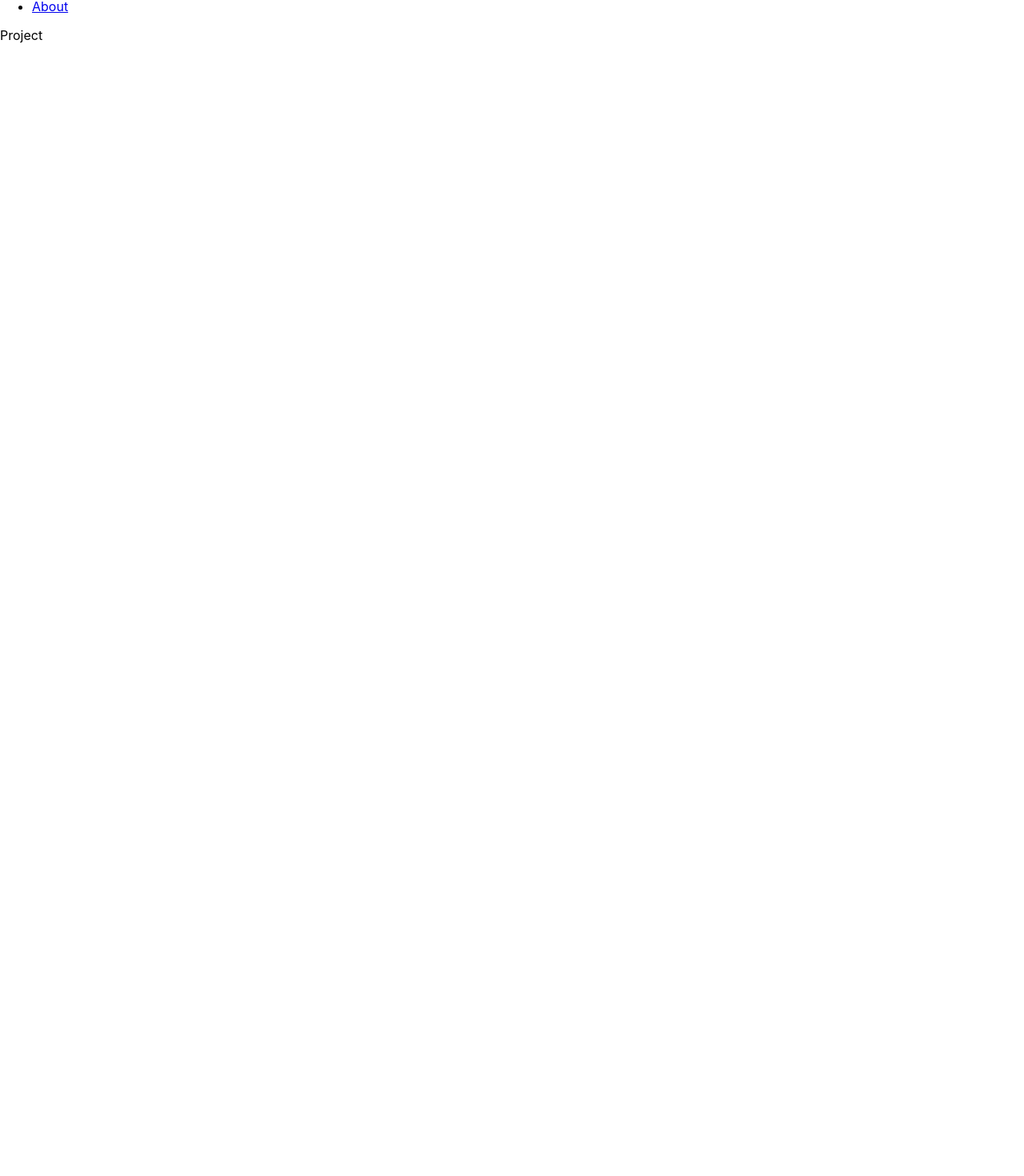
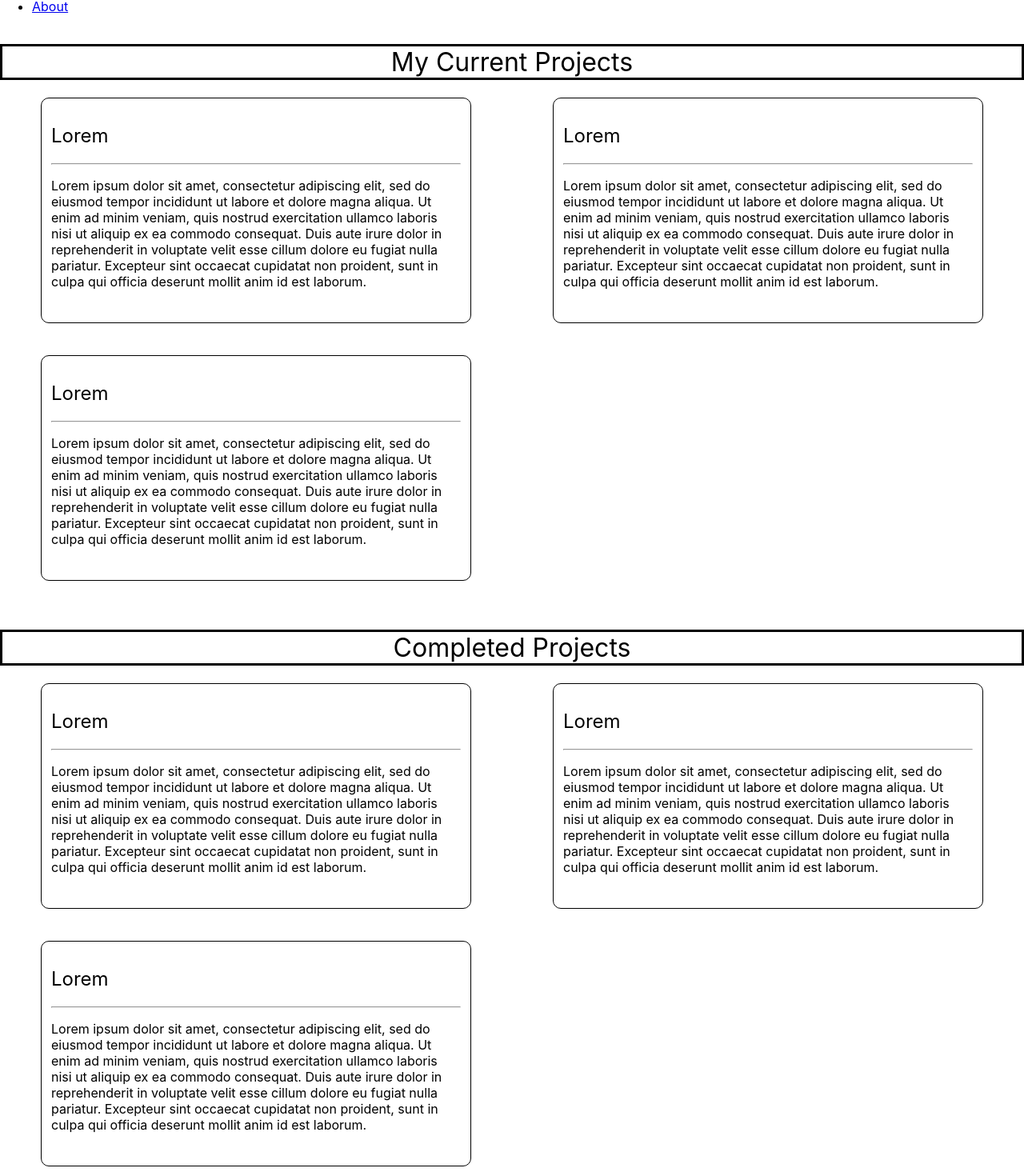
Before and after one commit to thiczd/portfolio, a React (Create React App) app: page /project in a window 1280 px wide. Shown: the part 58-1528 px from the top of the page at 80% size. Before the commit the page ends 800 px from the top, so only its background shows below. Built offline with nearby package versions, Linux system fonts and the light colour scheme.

Commit message:
added project skeleton

```diff
--- a/src/Components/Project.js
+++ b/src/Components/Project.js
@@ -1,7 +1,101 @@
 import React from "react";
+import "../css/project.css";
+import { motion } from "framer-motion";
 
 const Project = () => {
-  return <div>Project</div>;
+  return (
+    <>
+      <div>
+        <h1 className="title-projects-section"> My Current Projects</h1>
+        <motion.div className="grid-project">
+          <motion.div className="grid-box-project">
+            <h2>Lorem</h2>
+            <hr></hr>
+            <p>
+              Lorem ipsum dolor sit amet, consectetur adipiscing elit, sed do
+              eiusmod tempor incididunt ut labore et dolore magna aliqua. Ut
+              enim ad minim veniam, quis nostrud exercitation ullamco laboris
+              nisi ut aliquip ex ea commodo consequat. Duis aute irure dolor in
+              reprehenderit in voluptate velit esse cillum dolore eu fugiat
+              nulla pariatur. Excepteur sint occaecat cupidatat non proident,
+              sunt in culpa qui officia deserunt mollit anim id est laborum.
+            </p>
+          </motion.div>
+          <motion.div className="grid-box-project">
+            <h2>Lorem</h2>
+            <hr></hr>
+            <p>
+              Lorem ipsum dolor sit amet, consectetur adipiscing elit, sed do
+              eiusmod tempor incididunt ut labore et dolore magna aliqua. Ut
+              enim ad minim veniam, quis nostrud exercitation ullamco laboris
+              nisi ut aliquip ex ea commodo consequat. Duis aute irure dolor in
+              reprehenderit in voluptate velit esse cillum dolore eu fugiat
+              nulla pariatur. Excepteur sint occaecat cupidatat non proident,
+              sunt in culpa qui officia deserunt mollit anim id est laborum.
+            </p>
+          </motion.div>
+          <motion.div className="grid-box-project">
+            <h2>Lorem</h2>
+            <hr></hr>
+            <p>
+              Lorem ipsum dolor sit amet, consectetur adipiscing elit, sed do
+              eiusmod tempor incididunt ut labore et dolore magna aliqua. Ut
+              enim ad minim veniam, quis nostrud exercitation ullamco laboris
+              nisi ut aliquip ex ea commodo consequat. Duis aute irure dolor in
+              reprehenderit in voluptate velit esse cillum dolore eu fugiat
+              nulla pariatur. Excepteur sint occaecat cupidatat non proident,
+              sunt in culpa qui officia deserunt mollit anim id est laborum.
+            </p>
+          </motion.div>
+        </motion.div>
+      </div>
+
+      <div>
+        <h1 className="title-projects-section">Completed Projects</h1>
+        <div className="grid-project">
+          <motion.div className="grid-box-project">
+            <h2>Lorem</h2>
+            <hr></hr>
+            <p>
+              Lorem ipsum dolor sit amet, consectetur adipiscing elit, sed do
+              eiusmod tempor incididunt ut labore et dolore magna aliqua. Ut
+              enim ad minim veniam, quis nostrud exercitation ullamco laboris
+              nisi ut aliquip ex ea commodo consequat. Duis aute irure dolor in
+              reprehenderit in voluptate velit esse cillum dolore eu fugiat
+              nulla pariatur. Excepteur sint occaecat cupidatat non proident,
+              sunt in culpa qui officia deserunt mollit anim id est laborum.
+            </p>
+          </motion.div>
+          <div className="grid-box-project">
+            <h2>Lorem</h2>
+            <hr></hr>
+            <p>
+              Lorem ipsum dolor sit amet, consectetur adipiscing elit, sed do
+              eiusmod tempor incididunt ut labore et dolore magna aliqua. Ut
+              enim ad minim veniam, quis nostrud exercitation ullamco laboris
+              nisi ut aliquip ex ea commodo consequat. Duis aute irure dolor in
+              reprehenderit in voluptate velit esse cillum dolore eu fugiat
+              nulla pariatur. Excepteur sint occaecat cupidatat non proident,
+              sunt in culpa qui officia deserunt mollit anim id est laborum.
+            </p>
+          </div>
+          <div className="grid-box-project">
+            <h2>Lorem</h2>
+            <hr></hr>
+            <p>
+              Lorem ipsum dolor sit amet, consectetur adipiscing elit, sed do
+              eiusmod tempor incididunt ut labore et dolore magna aliqua. Ut
+              enim ad minim veniam, quis nostrud exercitation ullamco laboris
+              nisi ut aliquip ex ea commodo consequat. Duis aute irure dolor in
+              reprehenderit in voluptate velit esse cillum dolore eu fugiat
+              nulla pariatur. Excepteur sint occaecat cupidatat non proident,
+              sunt in culpa qui officia deserunt mollit anim id est laborum.
+            </p>
+          </div>
+        </div>
+      </div>
+    </>
+  );
 };
 
 export default Project;
--- a/src/css/home.css
+++ b/src/css/home.css
@@ -84,9 +84,9 @@ body {
   flex-direction: column;
   justify-content: center;
   align-items: center;
-  /* border: solid;
+  border: 1px solid;
   border-color: gray;
-  border-radius: 10px; */
+  border-radius: 10px;
   width: 150px;
   height: 150px;
   margin-top: 10px;
--- /dev/null
+++ b/src/css/project.css
@@ -0,0 +1,27 @@
+.title-projects-section {
+  border: solid;
+  display: flex;
+  justify-content: center;
+  align-items: center;
+  font-weight: normal;
+}
+
+.grid-project {
+  display: grid;
+  justify-items: center;
+  align-items: center;
+  grid-template-columns: repeat(2, 1fr);
+}
+
+.grid-box-project {
+  border: 1px solid;
+  border-radius: 10px;
+  width: 40vw;
+  min-height: 20vw;
+  margin-bottom: 5vh;
+  padding: 12px;
+}
+
+.grid-box-project h2 {
+  font-weight: normal;
+}
```
